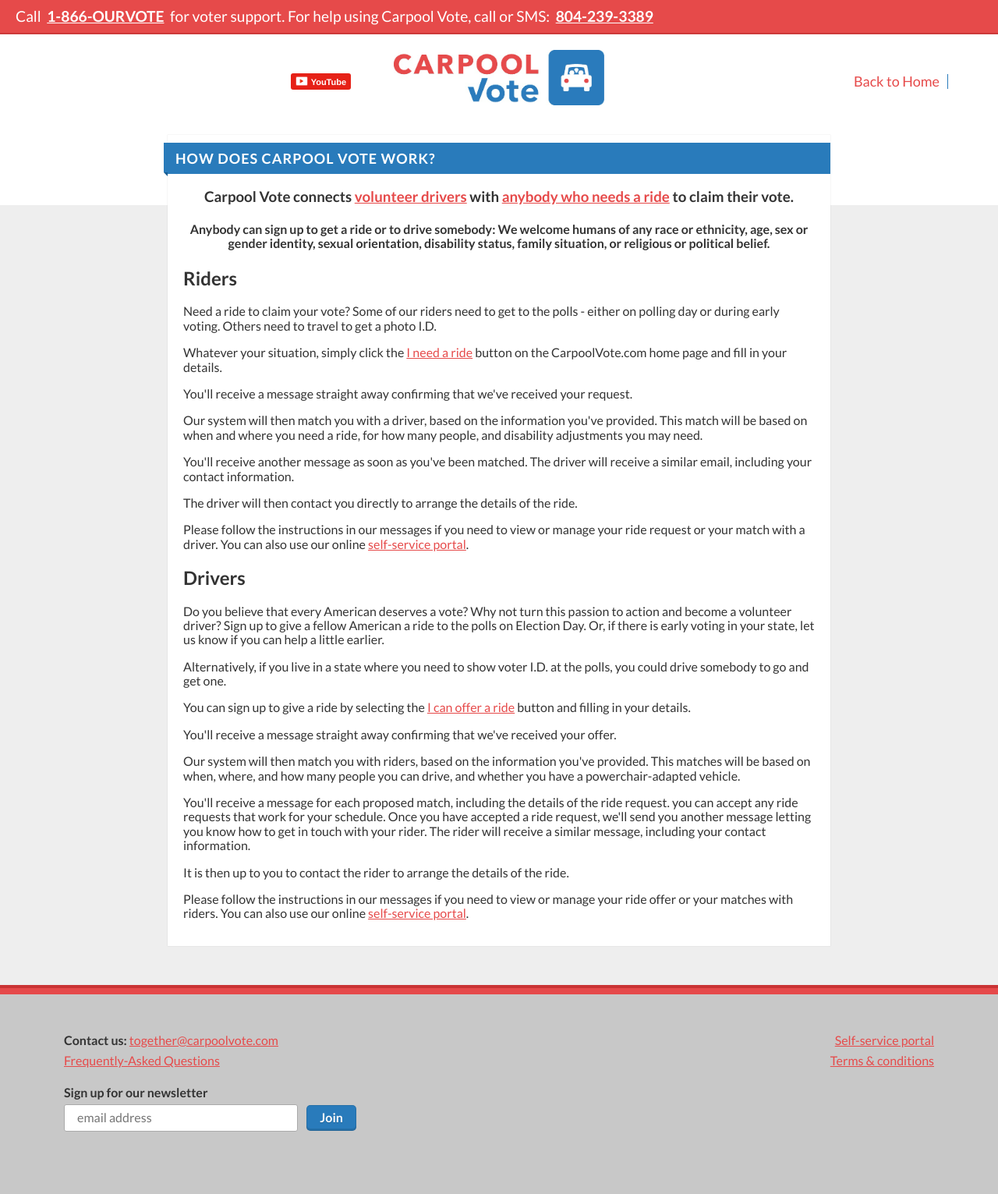
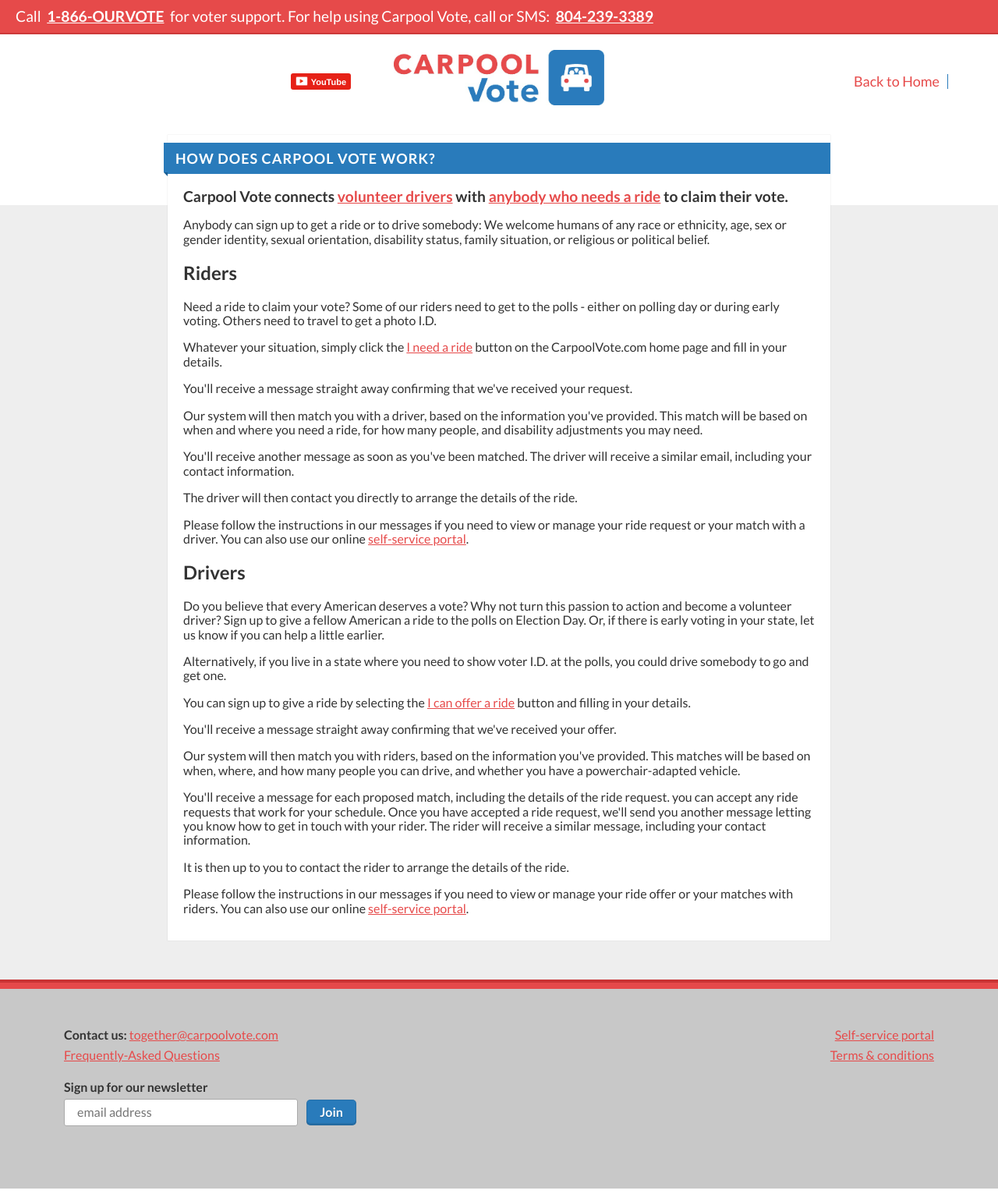
Before and after one commit to voteamerica/voteamerica.github.io, a Jekyll site: the page built from pages/how-it-works.html, in a window 1280 px wide. Shown: the whole page at 78% size. Built offline with Jekyll 4.4.1, drawn with Linux system fonts in a browser that asks for light colours; nearby versions of some CDN libraries; comment, search, counter and statistics services are not loaded.

Commit message:
Fix styling/semantics issues introduced in #244
A previous PR introduced some sitewide styling which negatively affected a lot of the headings across the site. I've removed this style as we don't want all H3/H4 headings to be centered. I've also left-aligned some text that was centered, as in general left-aligned text is more readable when it is more than a few words.

I've also exchanged headings for p/b tags, because headings should be used semantically to indicate the title of a section, not to influence styling. I've instead added a 'highlight' class for emphasised text.

```diff
--- a/pages/faq.html
+++ b/pages/faq.html
@@ -23,9 +23,6 @@ title: FAQ
     }
     .faq-answer {
         margin: 3em 0;
-    }
-    .faq-answer h3 {
-        text-align: left;
     }
 </style>
 
--- a/pages/how-it-works.html
+++ b/pages/how-it-works.html
@@ -9,8 +9,8 @@ title: How it works
         <div class="bannerbox">
             <h1 class="bannerbox__title">How does Carpool Vote work?</h1>
             <div class="bannerbox__content">
-                <h3>Carpool Vote connects <a href="#how-drivers">volunteer drivers</a> with <a href="#how-riders">anybody who needs a ride</a> to claim their vote.</h3>
-                <h4>Anybody can sign up to get a ride or to drive somebody: We welcome humans of any race or ethnicity, age, sex or gender identity, sexual orientation, disability status, family situation, or religious or political belief.</h4>
+                <p><b class="highlight">Carpool Vote connects <a href="#how-drivers">volunteer drivers</a> with <a href="#how-riders">anybody who needs a ride</a> to claim their vote.</b></p>
+                <p>Anybody can sign up to get a ride or to drive somebody: We welcome humans of any race or ethnicity, age, sex or gender identity, sexual orientation, disability status, family situation, or religious or political belief.</p>
 
                 <h2 id="how-riders">Riders</h2>
                 <p>Need a ride to claim your vote? Some of our riders need to get to the polls - either on polling day or during early voting. Others need to travel to get a photo I.D.</p>
--- a/pages/story.html
+++ b/pages/story.html
@@ -9,7 +9,7 @@ title: Our Story
         <div class="bannerbox">
             <h1 class="bannerbox__title">Our Story</h1>
             <div class="bannerbox__content">
-                <h3>Carpool Vote connects volunteer drivers with anybody who needs a ride to claim their vote.</h3>
+                <p><b class="highlight">Carpool Vote connects volunteer drivers with anybody who needs a ride to claim their vote.</b></p>
                 <p>Many of our riders need a driver after losing full protection of the Voting Rights Act in 2013, as state governments no longer need permission to change election rules. The 2016 US Presidential election will be the first since this change has happened.</p>
                 <p>Under the new rules, voters in several states face new barriers to getting to the polls. Some of the obstacles that Carpool Vote aims to reduce include:</p>
                 <ul>
--- a/styles/main.css
+++ b/styles/main.css
@@ -7,7 +7,6 @@
 html {
     position: relative;
     min-height: 100%;
-    /*text-align: justify;*/
 }
 
 body {
@@ -83,6 +82,11 @@ ul, ol {
 
 li {
     margin: 0.4em 0;
+}
+
+.highlight {
+    font-size: 1.2em;
+    font-weight: bold;
 }
 
 /* Buttons */
@@ -701,9 +705,6 @@ label {
 .bannerbox__content {
     padding: 0 20px 15px;
 }
-.bannerbox__content h3,h4{
-    text-align: center;
-}
 
 
 /* Footer */
@@ -885,7 +886,6 @@ li.match-info-item {
 }
 
 h3.self-service-heading {
-    text-align: left;
     margin-bottom: -2px;
 }
 
```
